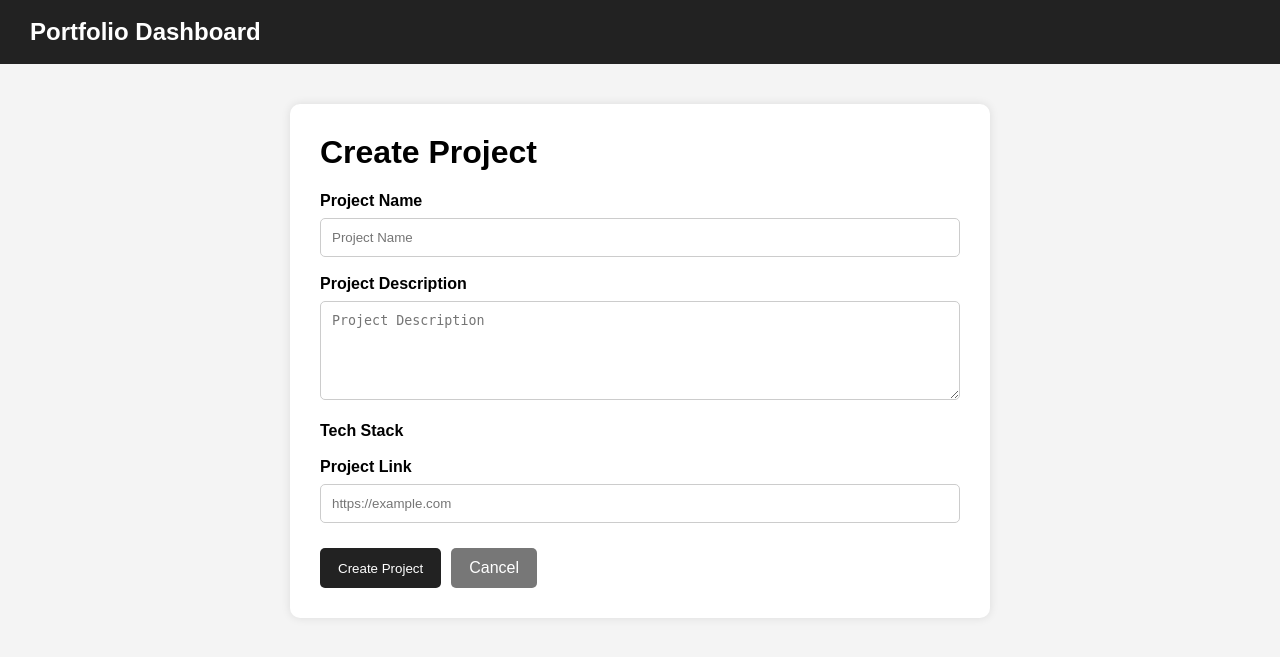
After one commit to Robjune/My_Portfolio, a Django app: page /dashboard/projects/create/ in a window 1280 px wide. The commit adds this page. Shown: the top 657 px of the page. Run offline with Django 5.2, Linux system fonts and the light colour scheme; the visitor is signed in with stand-in values (Sample User, id 1); data that the repository does not hold is empty.

Commit message:
Add superuser-only project creation with tech stack selection

```diff
--- a/home/forms.py
+++ b/home/forms.py
@@ -1,22 +1,106 @@
 from django import forms
-from .models import Project, Testimony
+from .models import Project, Testimony, TechStack
+
 
 class ProjectForm(forms.ModelForm):
     class Meta:
         model = Project
-        fields = ['project_name', 'description', 'tech_stack', 'link']
+
+        fields = [
+            'project_name',
+            'description',
+            'tech_stack',
+            'link'
+        ]
+
         widgets = {
-            'project_name': forms.TextInput(attrs={'class': 'form-control', 'placeholder': 'Project Title'}),
-            'description': forms.Textarea(attrs={'class': 'form-control', 'rows': 4, 'placeholder': 'Project Description'}),
-            'tech_stack': forms.TextInput(attrs={'class': 'form-control', 'placeholder': 'e.g. Django, HTML, Bootstrap'}),
-            'link': forms.URLInput(attrs={'class': 'form-control', 'placeholder': 'https://github.com/...'}),
+            'project_name': forms.TextInput(attrs={
+                'class': 'form-control',
+                'placeholder': 'Project Name'
+            }),
+
+            'description': forms.Textarea(attrs={
+                'class': 'form-control',
+                'rows': 5,
+                'placeholder': 'Project Description'
+            }),
+
+            'tech_stack': forms.CheckboxSelectMultiple(),
+
+            'link': forms.URLInput(attrs={
+                'class': 'form-control',
+                'placeholder': 'https://example.com'
+            }),
         }
+
 
 class TestimonyForm(forms.ModelForm):
     class Meta:
         model = Testimony
-        fields = ['full_name', 'content']
+
+        fields = [
+            'full_name',
+            'content'
+        ]
+
         widgets = {
-            'full_name': forms.TextInput(attrs={'class': 'form-control', 'placeholder': 'Your Full Name'}),
-            'content': forms.Textarea(attrs={'class': 'form-control', 'rows': 4, 'placeholder': 'Write your feedback/testimony here...'}),
+            'full_name': forms.TextInput(attrs={
+                'class': 'form-control',
+                'placeholder': 'Your Full Name'
+            }),
+
+            'content': forms.Textarea(attrs={
+                'class': 'form-control',
+                'rows': 4,
+                'placeholder': 'Write your feedback/testimony here...'
+            }),
         }
+
+
+class TechStackForm(forms.ModelForm):
+    class Meta:
+        model = TechStack
+
+        fields = [
+            'name'
+        ]
+
+        widgets = {
+            'name': forms.TextInput(attrs={
+                'class': 'form-control',
+                'placeholder': 'Enter tech stack name'
+            }),
+        }
+
+
+class DashboardProjectForm(forms.Form):
+
+    project_name = forms.CharField(
+        max_length=100,
+        required=True,
+        widget=forms.TextInput(attrs={
+            'placeholder': 'Project Name'
+        })
+    )
+
+    description = forms.CharField(
+        required=True,
+        widget=forms.Textarea(attrs={
+            'rows': 5,
+            'placeholder': 'Project Description'
+        })
+    )
+
+    tech_stack = forms.ModelChoiceField(
+        queryset=TechStack.objects.all(),
+        required=True,
+        empty_label=None,
+        widget=forms.RadioSelect
+    )
+
+    link = forms.URLField(
+        required=True,
+        widget=forms.URLInput(attrs={
+            'placeholder': 'https://example.com'
+        })
+    )
--- /dev/null
+++ b/home/templates/home/create_project.html
@@ -0,0 +1,190 @@
+<!DOCTYPE html>
+<html lang="en">
+
+<head>
+    <meta charset="UTF-8">
+
+    <meta
+        name="viewport"
+        content="width=device-width, initial-scale=1.0"
+    >
+
+    <title>Create Project</title>
+
+    <style>
+        * {
+            box-sizing: border-box;
+        }
+
+        body {
+            margin: 0;
+            font-family: Arial, sans-serif;
+            background-color: #f4f4f4;
+        }
+
+        .navbar {
+            background-color: #222;
+            color: white;
+            padding: 18px 30px;
+        }
+
+        .navbar h2 {
+            margin: 0;
+        }
+
+        .container {
+            width: 90%;
+            max-width: 700px;
+            margin: 40px auto;
+        }
+
+        .form-box {
+            background: white;
+            padding: 30px;
+            border-radius: 10px;
+            box-shadow: 0 0 10px rgba(0,0,0,0.1);
+        }
+
+        h1 {
+            margin-top: 0;
+        }
+
+        label {
+            display: block;
+            font-weight: bold;
+            margin-top: 18px;
+            margin-bottom: 8px;
+        }
+
+        input[type="text"],
+        input[type="url"],
+        textarea {
+            width: 100%;
+            padding: 11px;
+            border: 1px solid #ccc;
+            border-radius: 5px;
+        }
+
+        textarea {
+            resize: vertical;
+        }
+
+        #id_tech_stack {
+            list-style: none;
+            padding: 0;
+        }
+
+        #id_tech_stack li {
+            margin-bottom: 8px;
+        }
+
+        #id_tech_stack label {
+            display: inline;
+            font-weight: normal;
+            margin: 0;
+        }
+
+        .errorlist {
+            color: red;
+            margin: 8px 0;
+        }
+
+        .buttons {
+            display: flex;
+            gap: 10px;
+            margin-top: 25px;
+        }
+
+        button {
+            background: #222;
+            color: white;
+            border: none;
+            padding: 11px 18px;
+            border-radius: 5px;
+            cursor: pointer;
+        }
+
+        .cancel-btn {
+            background: #777;
+            color: white;
+            text-decoration: none;
+            padding: 11px 18px;
+            border-radius: 5px;
+        }
+    </style>
+</head>
+
+<body>
+
+<div class="navbar">
+    <h2>Portfolio Dashboard</h2>
+</div>
+
+<div class="container">
+
+    <div class="form-box">
+
+        <h1>Create Project</h1>
+
+        <form method="POST">
+
+            {% csrf_token %}
+
+            {{ form.non_field_errors }}
+
+            <label for="{{ form.project_name.id_for_label }}">
+                Project Name
+            </label>
+
+            {{ form.project_name }}
+            {{ form.project_name.errors }}
+
+
+            <label for="{{ form.description.id_for_label }}">
+                Project Description
+            </label>
+
+            {{ form.description }}
+            {{ form.description.errors }}
+
+
+            <label>
+                Tech Stack
+            </label>
+
+            {{ form.tech_stack }}
+            {{ form.tech_stack.errors }}
+
+
+            <label for="{{ form.link.id_for_label }}">
+                Project Link
+            </label>
+
+            {{ form.link }}
+            {{ form.link.errors }}
+
+
+            <div class="buttons">
+
+                <button type="submit">
+                    Create Project
+                </button>
+
+                <a
+                    href="{% url 'dashboard' %}"
+                    class="cancel-btn"
+                >
+                    Cancel
+                </a>
+
+            </div>
+
+        </form>
+
+    </div>
+
+</div>
+
+</body>
+
+</html>
--- a/home/urls.py
+++ b/home/urls.py
@@ -4,10 +4,7 @@ from . import views
 
 urlpatterns = [
 
-    # =====================================================
-    # QUIZ 1 & 2
-    # =====================================================
-
+    # Public portfolio
     path(
         'projects/',
         views.project_list,
@@ -26,23 +23,21 @@ urlpatterns = [
         name='personal_info'
     ),
 
-
-    # =====================================================
-    # QUIZ 3
-    # =====================================================
-
+    # Old project creation
     path(
         'projects/add/',
         views.add_project,
         name='add_project'
     ),
 
+    # Contact
     path(
         'contact/',
         views.contact_view,
         name='contact'
     ),
 
+    # Testimonies
     path(
         'testimonies/',
         views.TestimonyListView.as_view(),
@@ -61,11 +56,7 @@ urlpatterns = [
         name='testimony_detail'
     ),
 
-
-    # =====================================================
-    # QUIZ 5 & 6
-    # =====================================================
-
+    # Admin login/logout
     path(
         'signin/',
         views.admin_login,
@@ -73,14 +64,29 @@ urlpatterns = [
     ),
 
     path(
+        'logout/',
+        views.admin_logout,
+        name='admin_logout'
+    ),
+
+    # Dashboard
+    path(
         'dashboard/',
         views.dashboard,
         name='dashboard'
     ),
 
+    # Create Tech Stack
     path(
-        'logout/',
-        views.admin_logout,
-        name='admin_logout'
+        'dashboard/tech-stacks/create/',
+        views.create_tech_stack,
+        name='create_tech_stack'
+    ),
+
+    # Create Project
+    path(
+        'dashboard/projects/create/',
+        views.create_project,
+        name='create_project'
     ),
 ]
--- a/home/views.py
+++ b/home/views.py
@@ -1,6 +1,6 @@
 from django.shortcuts import render, redirect, get_object_or_404
 from django.views.generic import ListView
-from django.contrib.admin.views.decorators import staff_member_required
+
 from django.contrib.auth import authenticate, login, logout
 from django.contrib.auth.decorators import user_passes_test
 from django.contrib import messages
@@ -13,11 +13,24 @@ from .models import (
     TechStack
 )
 
-from .forms import ProjectForm, TestimonyForm
+from .forms import (
+    ProjectForm,
+    TestimonyForm,
+    TechStackForm,
+    DashboardProjectForm
+)
 
 
 # =========================================================
-# PUBLIC VIEWS - QUIZ 1 & 2
+# SUPERUSER CHECK
+# =========================================================
+
+def superuser_required(user):
+    return user.is_authenticated and user.is_superuser
+
+
+# =========================================================
+# PUBLIC PORTFOLIO VIEWS
 # =========================================================
 
 def project_list(request):
@@ -26,17 +39,24 @@ def project_list(request):
     return render(
         request,
         'home/project_list.html',
-        {'projects': projects}
+        {
+            'projects': projects
+        }
     )
 
 
 def project_detail(request, pk):
-    project = get_object_or_404(Project, pk=pk)
+    project = get_object_or_404(
+        Project,
+        pk=pk
+    )
 
     return render(
         request,
         'home/project_detail.html',
-        {'project': project}
+        {
+            'project': project
+        }
     )
 
 
@@ -46,36 +66,48 @@ def personal_info(request):
     return render(
         request,
         'home/personal_info.html',
-        {'info': info}
+        {
+            'info': info
+        }
     )
 
 
 # =========================================================
-# OLD OWNER-ONLY PROJECT VIEW
+# OLD ADD PROJECT VIEW
+# NOW ALSO SUPERUSER ONLY
 # =========================================================
 
-@staff_member_required
+@user_passes_test(
+    superuser_required,
+    login_url='admin_login'
+)
 def add_project(request):
 
     if request.method == 'POST':
+
         form = ProjectForm(request.POST)
 
         if form.is_valid():
+
             form.save()
+
             return redirect('project_list')
 
     else:
+
         form = ProjectForm()
 
     return render(
         request,
         'home/add_project.html',
-        {'form': form}
+        {
+            'form': form
+        }
     )
 
 
 # =========================================================
-# PUBLIC CONTACT VIEW
+# CONTACT / INQUIRY
 # =========================================================
 
 def contact_view(request):
@@ -100,7 +132,7 @@ def contact_view(request):
 
 
 # =========================================================
-# TESTIMONY VIEWS
+# TESTIMONIES
 # =========================================================
 
 def add_testimony(request):
@@ -110,16 +142,21 @@ def add_testimony(request):
         form = TestimonyForm(request.POST)
 
         if form.is_valid():
+
             form.save()
+
             return redirect('testimony_list')
 
     else:
+
         form = TestimonyForm()
 
     return render(
         request,
         'home/add_testimony.html',
-        {'form': form}
+        {
+            'form': form
+        }
     )
 
 
@@ -142,7 +179,9 @@ def testimony_detail(request, pk):
     return render(
         request,
         'home/testimony_detail.html',
-        {'testimony': testimony}
+        {
+            'testimony': testimony
+        }
     )
 
 
@@ -153,9 +192,12 @@ def testimony_detail(request, pk):
 
 def admin_login(request):
 
-    # If already logged in as superuser,
-    # send user directly to dashboard
-    if request.user.is_authenticated and request.user.is_superuser:
+    # If already logged in as a superuser,
+    # go directly to dashboard.
+    if (
+        request.user.is_authenticated
+        and request.user.is_superuser
+    ):
         return redirect('dashboard')
 
     if request.method == 'POST':
@@ -169,35 +211,21 @@ def admin_login(request):
             password=password
         )
 
-        # Only superusers are allowed
+        # Only superusers are allowed.
         if user is not None and user.is_superuser:
 
             login(request, user)
 
             return redirect('dashboard')
 
-        else:
-
-            messages.error(
-                request,
-                'Invalid username/password or this account is not a superuser.'
-            )
+        messages.error(
+            request,
+            'Invalid username/password or this account is not a superuser.'
+        )
 
     return render(
         request,
         'home/admin_login.html'
-    )
-
-
-# =========================================================
-# SUPERUSER CHECK
-# =========================================================
-
-def superuser_required(user):
-
-    return (
-        user.is_authenticated
-        and user.is_superuser
     )
 
 
@@ -228,6 +256,80 @@ def dashboard(request):
 
 
 # =========================================================
+# CREATE TECH STACK
+# =========================================================
+
+@user_passes_test(
+    superuser_required,
+    login_url='admin_login'
+)
+def create_tech_stack(request):
+
+    if request.method == 'POST':
+
+        form = TechStackForm(request.POST)
+
+        if form.is_valid():
+
+            form.save()
+
+            return redirect('dashboard')
+
+    else:
+
+        form = TechStackForm()
+
+    return render(
+        request,
+        'home/create_tech_stack.html',
+        {
+            'form': form
+        }
+    )
+
+
+# =========================================================
+# CREATE PROJECT
+# =========================================================
+
+@user_passes_test(
+    superuser_required,
+    login_url='admin_login'
+)
+def create_project(request):
+
+    if request.method == 'POST':
+
+        form = DashboardProjectForm(request.POST)
+
+        if form.is_valid():
+
+            project = Project.objects.create(
+                project_name=form.cleaned_data['project_name'],
+                description=form.cleaned_data['description'],
+                link=form.cleaned_data['link']
+            )
+
+            project.tech_stack.add(
+                form.cleaned_data['tech_stack']
+            )
+
+            return redirect('dashboard')
+
+    else:
+
+        form = DashboardProjectForm()
+
+    return render(
+        request,
+        'home/create_project.html',
+        {
+            'form': form
+        }
+    )
+
+
+# =========================================================
 # LOGOUT
 # =========================================================
 
```
Also changed, not shown: home/templates/home/dashboard.html (+132 -17 lines).
